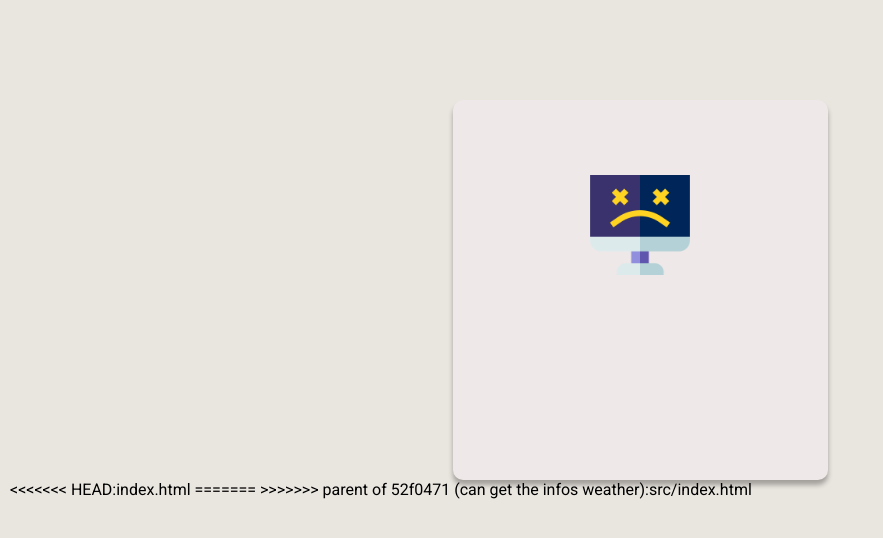
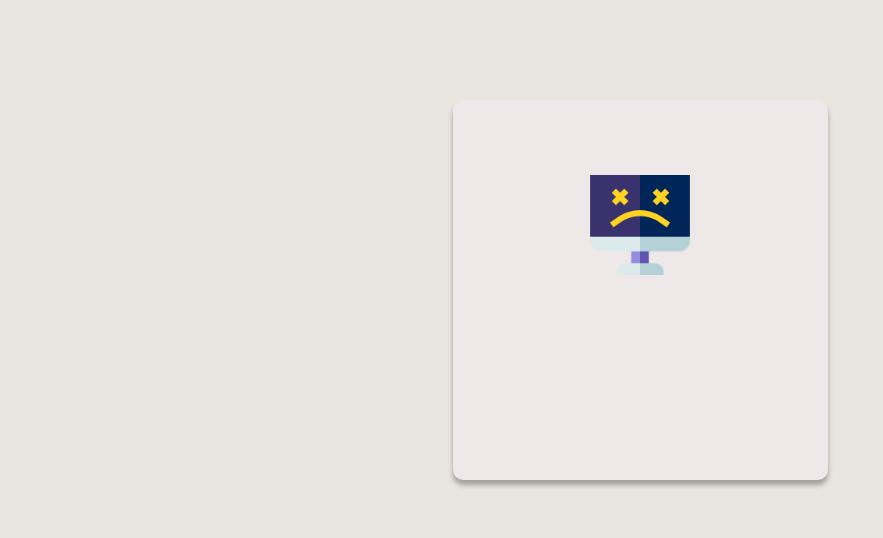
Before and after one commit to CyrilFreeman/WeatherProject, a website built with Vite: page index.html in a window 1280 px wide. Shown: the whole page, without its empty margins (0-883 px from the left). Built offline with nearby package versions, Linux system fonts and the light colour scheme; files whose address does not match are found by name.

Commit message:
Update index.html

```diff
--- a/index.html
+++ b/index.html
@@ -28,9 +28,6 @@
         <img src="ressources/erreur.png" alt="info icon" class="info-icon" />
       </div>
     </main>
-<<<<<<< HEAD:index.html
     <script src="meteo.js"></script>
-=======
->>>>>>> parent of 52f0471 (can get the infos weather):src/index.html
   </body>
 </html>
```
